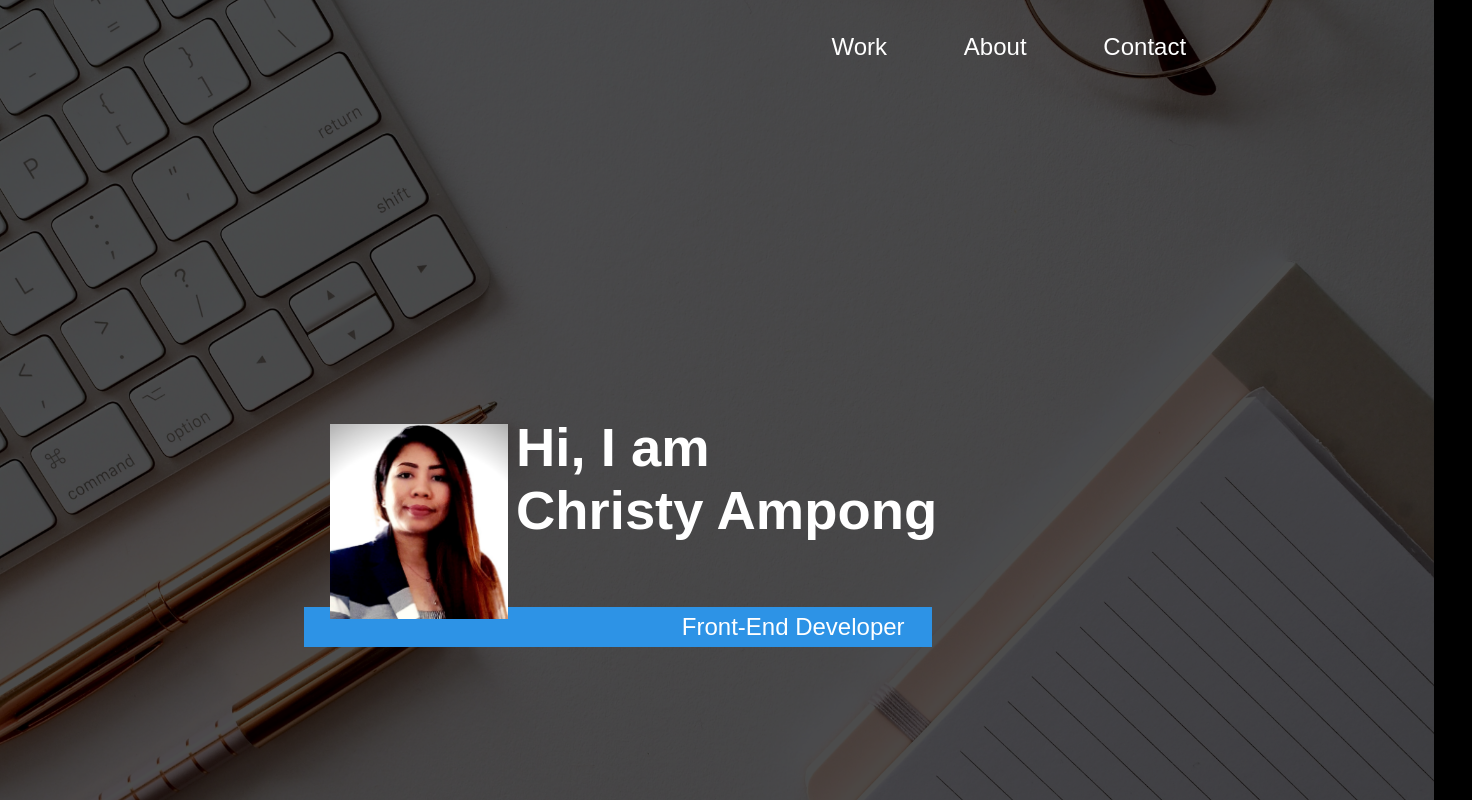
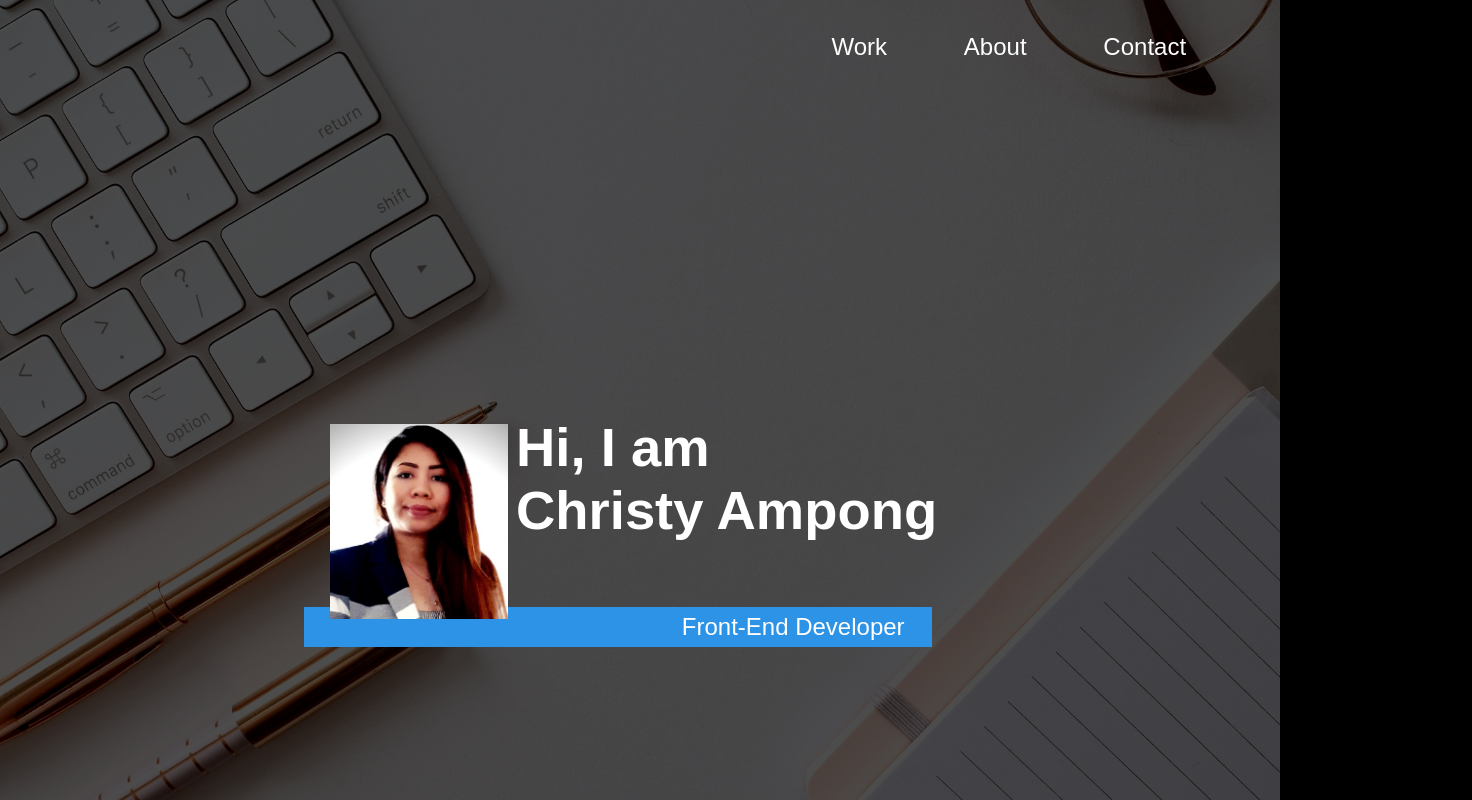
Before and after one commit to kimchie1984/my-portfolio-test2, a React (Vite) app: page / in a window 1280 px wide. Shown: the top 800 px of the page, 1472 px wide, since content can reach past the window. Built offline with nearby package versions, Linux system fonts and the light colour scheme.

Commit message:
Update navbar.css
Added an app container css to have 0 margin and overflow hidden.

```diff
--- a/src/navbar.css
+++ b/src/navbar.css
@@ -9,6 +9,12 @@ body {
   background: #000000;
   font-family: 'Oxygen', sans-serif;
   color: #fff;
+}
+
+
+.app-container {
+  margin: 0 auto;
+  overflow: hidden;
 }
 
 
```
